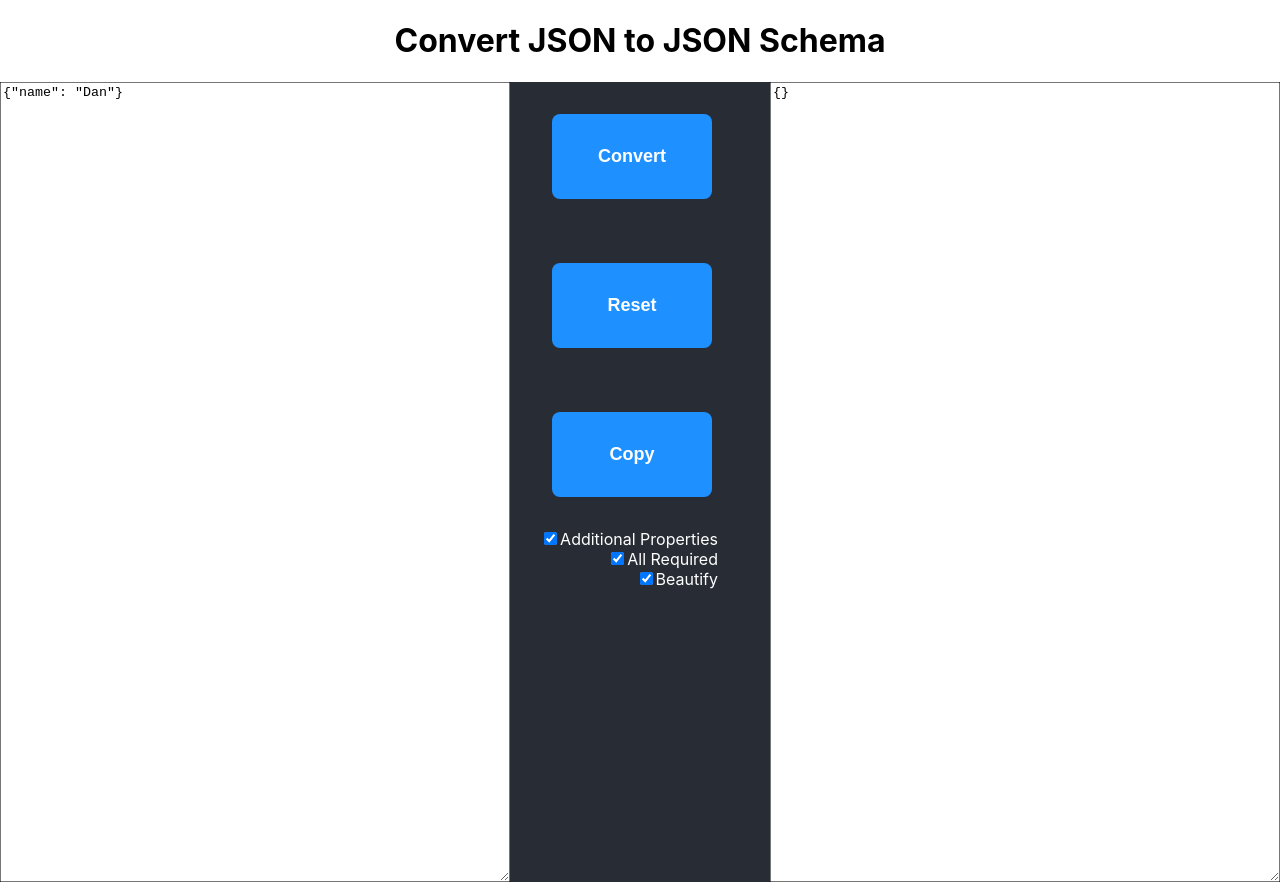
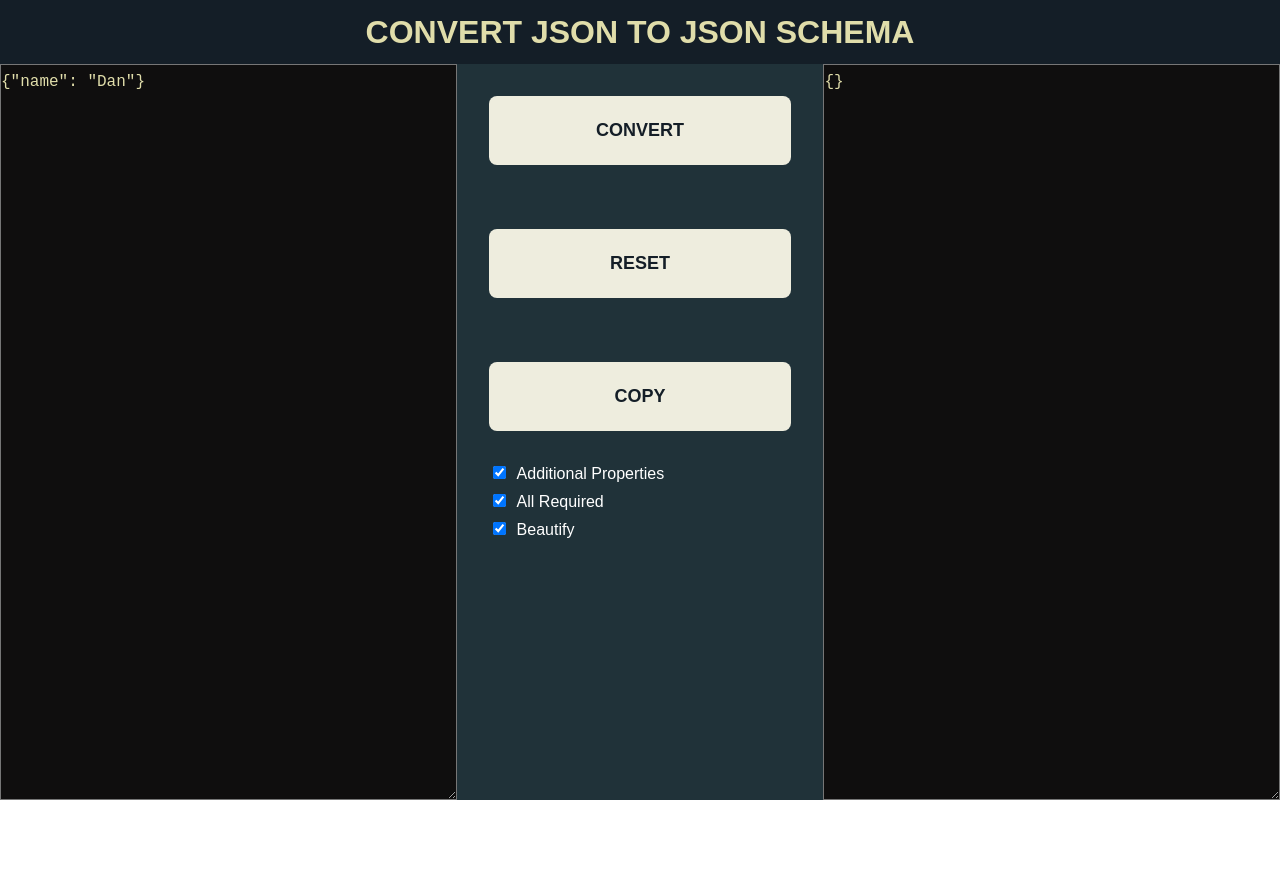
Before and after one commit to vijayyadav1002/json-schema-converter, a React (Create React App) app: page / in a window 1280 px wide. After the commit the page ends 800 px from the top, so only its background shows below. Built offline with nearby package versions, Linux system fonts and the light colour scheme.

Commit message:
Updated layout

```diff
--- a/public/index.html
+++ b/public/index.html
@@ -7,7 +7,7 @@
     <meta name="theme-color" content="#000000" />
     <meta
       name="description"
-      content="Web site created using create-react-app"
+      content="JSON Schema Maker"
     />
     <link rel="apple-touch-icon" href="%PUBLIC_URL%/logo192.png" />
     <!--
--- a/src/App.css
+++ b/src/App.css
@@ -1,10 +1,31 @@
+html, body {
+  font-family: ui-monospace, sans-serif;
+}
+
 .App {
   text-align: center;
+  box-sizing: border-box;
 }
 
-.App-header {
-  background-color: #282c34;
-  min-height: 100vh;
+h1 {
+  padding: 0;
+  margin: 0;
+}
+
+header {
+  margin: 0;
+  background-color: #141E27;
+  color: #E0DDAA;
+  text-transform: uppercase;
+  min-height: 8vh;
+  vertical-align: middle;
+  display: grid;
+  align-content: center;
+}
+
+section {
+  background-color: #203239;
+  min-height: 92vh;
   display: flex;
   flex-direction: row;
   align-items: stretch;
@@ -14,34 +35,46 @@
 }
 
 textarea {
-  width: 80%;
+  padding: 0.5rem 0 0 0;
+  min-width: 35vw;
+  font-family: monospace, sans-serif;
+  font-size: 1rem;
+  font-weight: 400;
+  background-color: #0F0E0E;
+  color: #E0DDAA;
 }
 
 button {
-  margin: 2rem 0 2rem 0;
-  padding: 2rem 1rem;
-  width: 20vmin;
-  background-color: dodgerblue;
-  color: #fff;
+  padding: 1.5rem 1rem;
+  width: 100%;
+  background-color: #EEEDDE;
+  color: #141E27;
   font-weight: 700;
   border: none;
   border-radius: .5rem;
   cursor: pointer;
   font-size: calc(10px + 1vmin);
-  margin-right: 1rem;
+  margin: 2rem 1rem 2rem 0;
+  text-transform: uppercase;
 }
 
 .button-group {
   font-size: calc(8px + 1vmin);
+  padding: 0 2rem 0 2rem;
+  min-width: 20vw;
 }
 
 .checkbox-group {
-  display: flex;
-  justify-content: center;
-  width: 80%;
-  flex-direction: column;
-  align-items: flex-end;
   margin-bottom: 2rem;
+  text-align: left;
+}
+
+.checkbox-group > div {
+  margin-bottom: .5rem;
+}
+
+.checkbox-group label span {
+  margin-left: .5rem;
 }
 
 .copied {
--- a/src/App.tsx
+++ b/src/App.tsx
@@ -61,8 +61,10 @@ function App(): JSX.Element {
     }
     return (
         <div className="App">
+            <header>
                 <h1>Convert JSON to JSON Schema</h1>
-            <header className="App-header">
+            </header>
+            <section>
                 <textarea rows={10} cols={50} value={jsonInput} onChange={e => setJsonInput(e.target.value)}/>
                 <div className='button-group'>
                     <button onClick={convertToSchema}>Convert</button>
@@ -72,24 +74,30 @@ function App(): JSX.Element {
                         <button>Copy</button>
                     </CopyToClipboard>
                     <div className='checkbox-group'>
+                        <div>
                             <label htmlFor='additional-properties'>
                                 <input type='checkbox' checked={isChecked} id='additional-properties' onChange={() => setIsChecked(!isChecked)}/>
                                 <span>Additional Properties</span>
                             </label>
+                        </div>
+                        <div>
                             <label htmlFor='all-required'>
                                 <input type='checkbox' checked={required} id='all-required' onChange={() => setRequired(!required)}/>
                                 <span>All Required</span>
                             </label>
+                        </div>
+                        <div>
                             <label htmlFor='beautify'>
                                 <input type='checkbox' checked={beautify} id='beautify' onChange={() => setBeautify(!beautify)}/>
                                 <span>Beautify</span>
                             </label>
                         </div>
+                    </div>
                     {copy ? <div className='copied'>Copied.</div> : null}
                     {error && <p style={{color: "red"}}>{error}</p>}
                 </div>
                 <textarea rows={10} cols={50} value={schemaInput} readOnly/>
-            </header>
+            </section>
         </div>
     );
 }
```
Also changed, not shown: public/manifest.json. Lines whose indentation alone changed are shown as unchanged.
